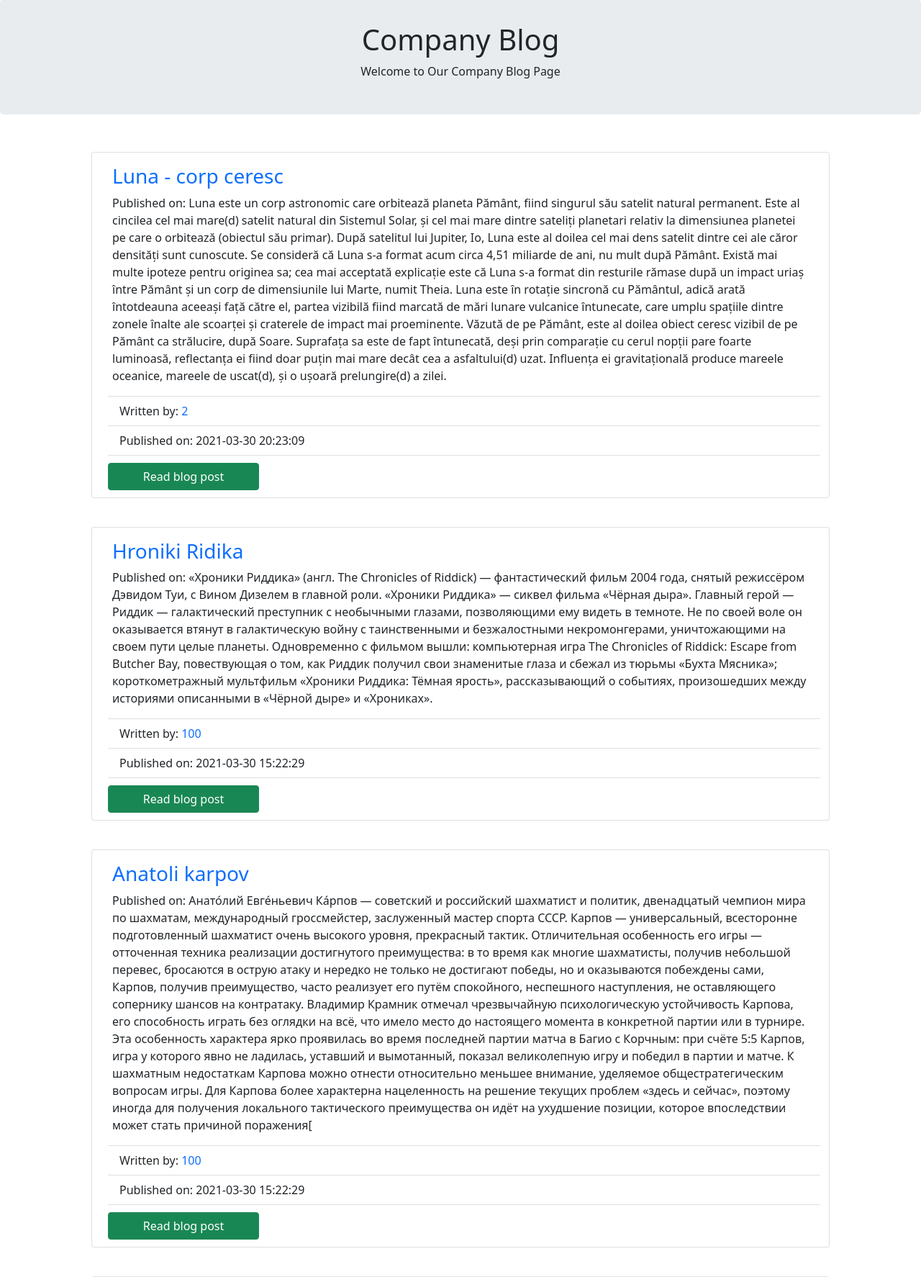
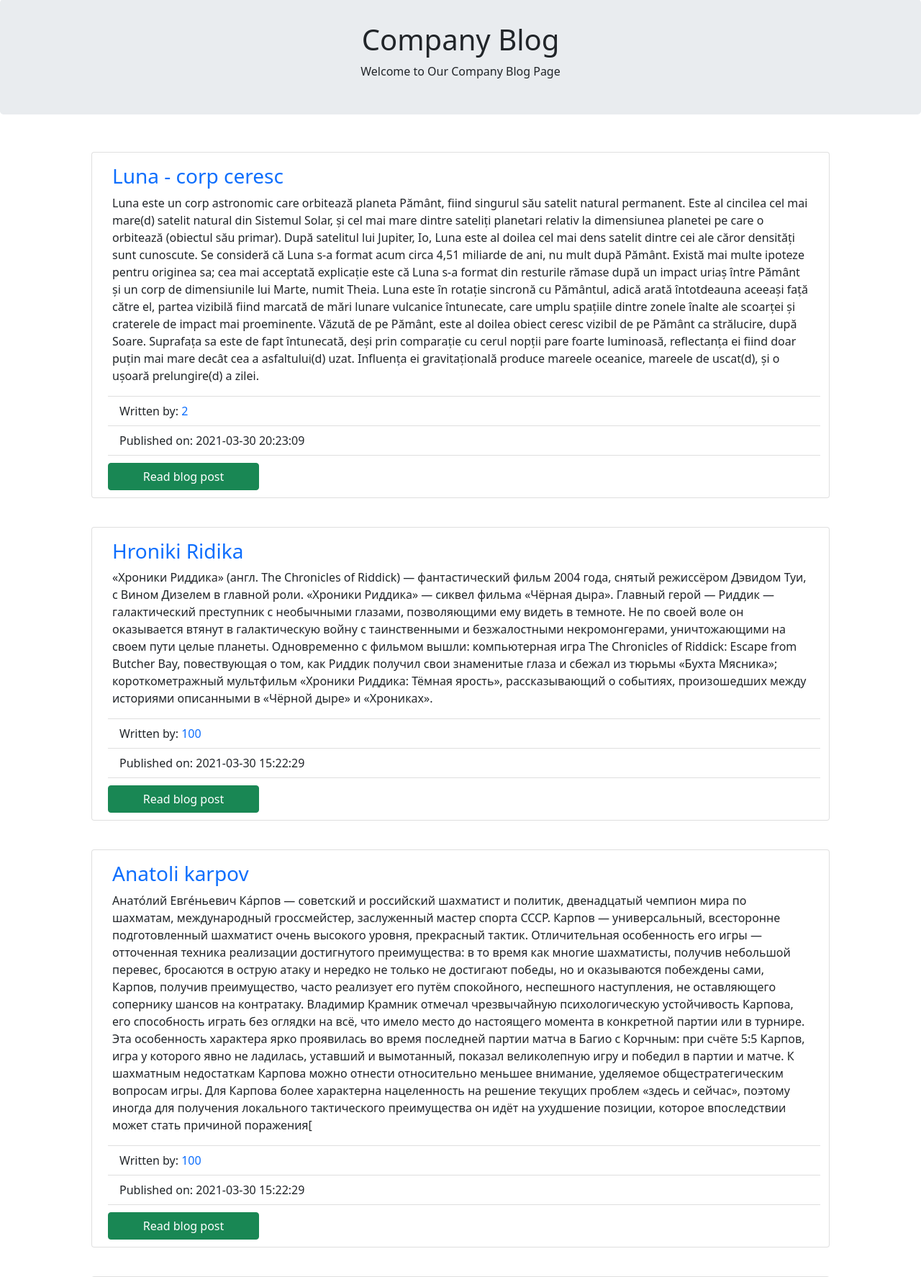
Before and after one commit to feudal/my_blog2, a Flask app: page / in a window 1280 px wide. Shown: the part 59-1833 px from the top of the page at 72% size. Run offline with Flask 2, Linux system fonts and the light colour scheme; data comes from the database, SQL or seed files in the repository.

Commit message:
delete one word on page home

```diff
--- a/myproject/templates/home.html
+++ b/myproject/templates/home.html
@@ -12,7 +12,7 @@
      <div class="card">
       <div class="card-body">
         <h3 class="card-title"><a href="#" class="card-link">{{ post.title }}</a></h3>
-        <p class="card-text">Published on: {{ post.text }}</p>
+        <p class="card-text">{{ post.text }}</p>
       </div>
       <ul class="list-group list-group-flush">
         <li class="list-group-item">Written by: <a href="#" class="card-link">{{post.username}}</a></li>
```
